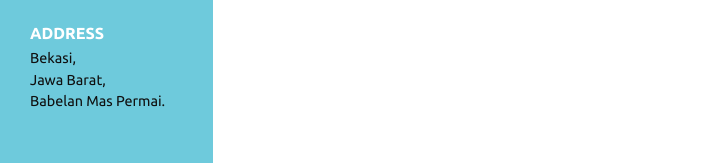
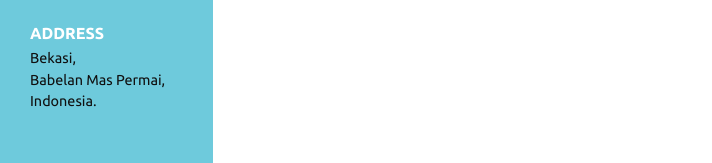
Before and after one commit to iqramurthi/iqramurthi.github.io, a plain HTML site: page blog.html in a window 1280 px wide. Shown: the part 459-622 px from the top of the page, without its empty margins (0-712 px from the left). Drawn offline with Linux system fonts and the light colour scheme; files whose address does not match are found by name.

Commit message:
update address

```diff
--- a/blog.html
+++ b/blog.html
@@ -40,8 +40,8 @@ Smartphone Compatible web template, free webdesigns for Nokia, Samsung, LG, Sony
 			 <address>
 			 <h3>ADDRESS</h3>
 			 <span>Bekasi,</span>
-			 <span>Jawa Barat,</span>
-			 <span>Babelan Mas Permai.</span>
+			 <span>Babelan Mas Permai,</span>
+			 <span>Indonesia.</span>
 			 </address>
 
 		</div>
```
Also changed, not shown: contact.html (+2 -2 lines), index.html (+2 -2 lines).
